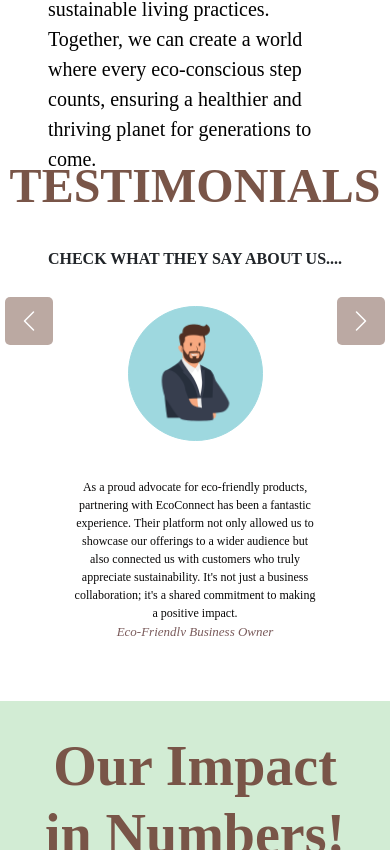
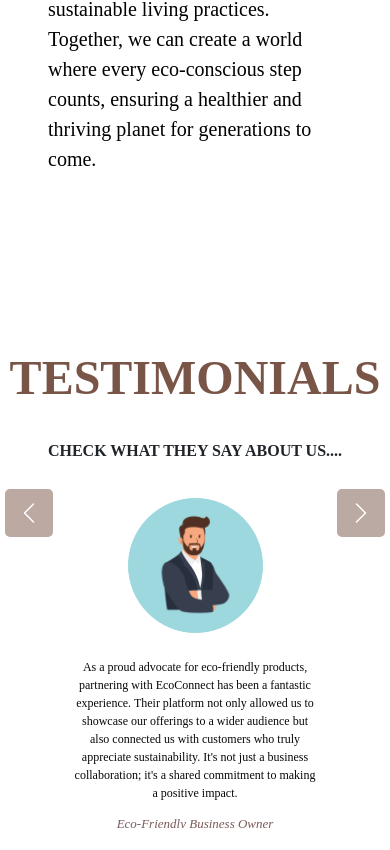
Before and after one commit to Saretta23/EcoConnect-Web-Design, a plain HTML site: page index.html in a window 390 px wide. Shown: the part 1150-2000 px from the top of the page. Drawn offline with nearby package versions, Linux system fonts and the light colour scheme; a web font is replaced by a local one.

Commit message:
modified media queries

```diff
--- a/css/web.css
+++ b/css/web.css
@@ -283,7 +283,7 @@
   }
 
   .col-center{
-    padding-top: 16rem;
+    padding-top: 35rem!important;
   }
 
   .col-center h1 {
@@ -294,7 +294,7 @@
 
   .carousel-caption p.testimonial  {
     font-size: 12px !important;
-    margin: -8px -34px;
+    margin: 14px -34px;
   }
 
   .carousel .overview{
@@ -367,7 +367,7 @@
 }
 
 .carousel-caption p.testimonial {
-  padding: 30px 0 10px;
+  padding: 30px 0 0px;
   color: #090808;
   font-size: 18px;
 
```
